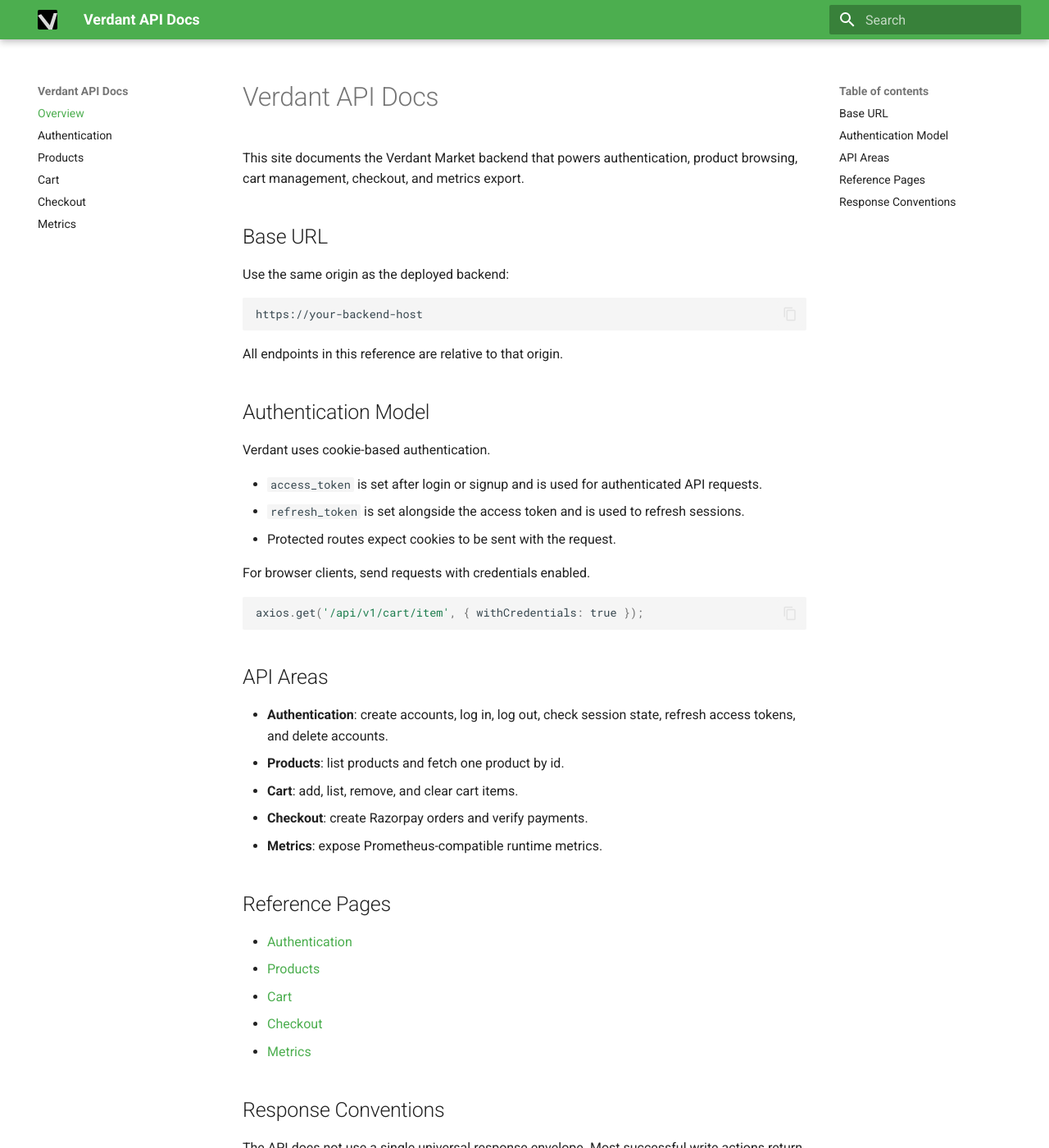
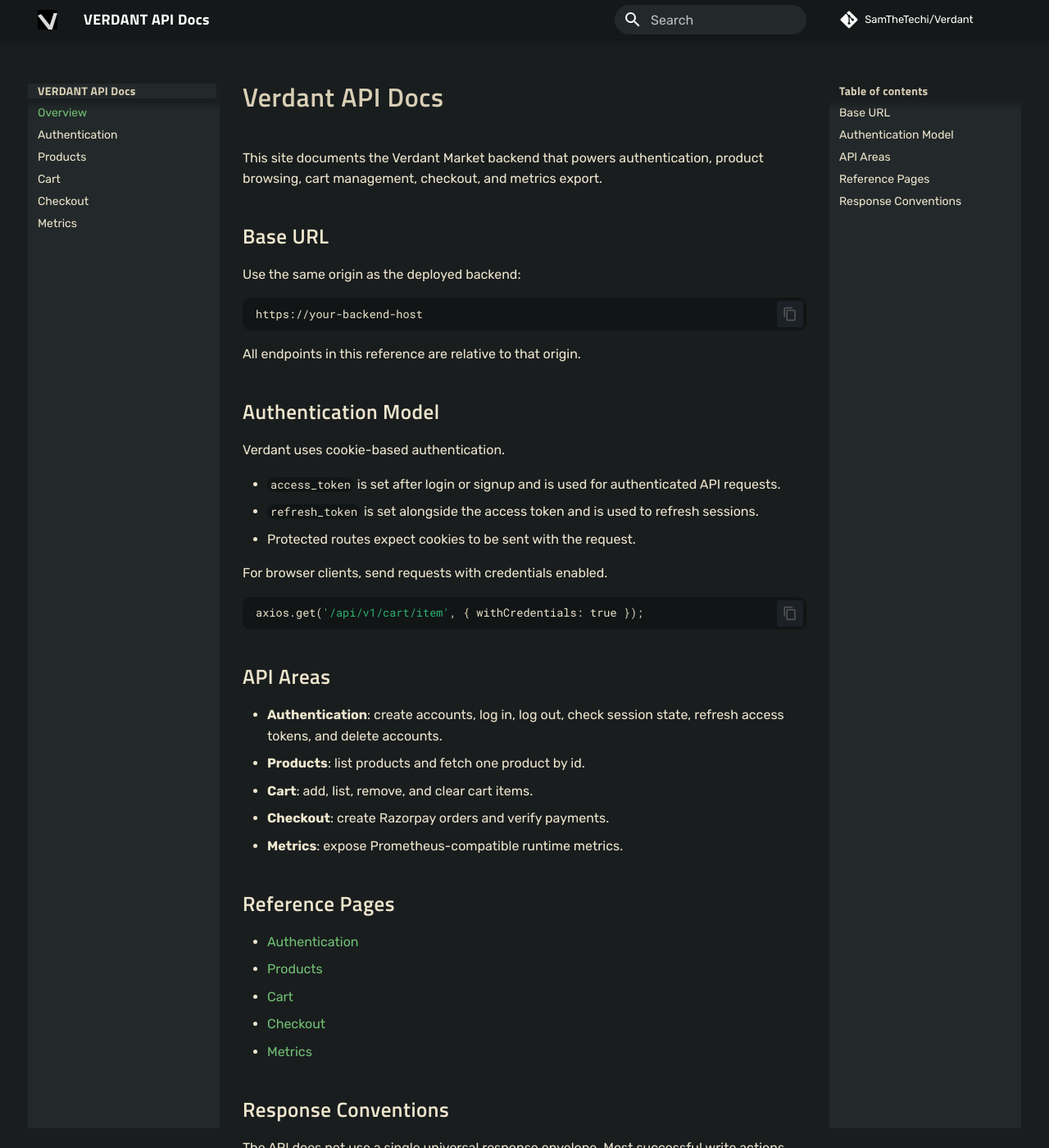
Before and after one commit to SamTheTechi/verdant, an MkDocs documentation site: the page built from backend/docs/pages/index.md, in a window 1280 px wide and 1400 px high. Shown: the whole window at 82% size. Built offline with MkDocs 1.6.1 and Material for MkDocs 9.7.7, drawn with Linux system fonts in a browser that asks for light colours; comment, search, counter and statistics services are not loaded.

Commit message:
docs styling

```diff
--- a/backend/docs/mkdocs.yml
+++ b/backend/docs/mkdocs.yml
@@ -1,17 +1,22 @@
-site_name: Verdant API Docs
+site_name: VERDANT API Docs
 site_description: Reference documentation for the Verdant Market backend APIs.
 site_url: https://verdant.samthetechi.site/docs
+repo_url: https://github.com/SamTheTechi/verdant
+repo_name: SamTheTechi/Verdant
 theme:
   name: material
   logo: assets/logo.svg
+  favicon: assets/logo.svg
   palette:
-    - scheme: default
+    - scheme: slate
       primary: green
       accent: lime
   features:
     - navigation.sections
     - navigation.expand
     - content.code.copy
+extra_css:
+  - assets/extra.css
 markdown_extensions:
   - tables
   - admonition
--- /dev/null
+++ b/backend/docs/pages/assets/extra.css
@@ -0,0 +1,88 @@
+@import url('https://fonts.googleapis.com/css2?family=Rubik:wght@400;500;700&family=Titillium+Web:wght@600;700&display=swap');
+
+:root {
+  --verdant-bg: #191d1e;
+  --verdant-surface: #23292a;
+  --verdant-surface-soft: #2c3435;
+  --verdant-text: #efe6ce;
+  --verdant-muted: #d8cfb5;
+  --verdant-accent: #aaba5b;
+  --verdant-accent-soft: #d5e8a1;
+}
+
+[data-md-color-scheme='slate'] {
+  --md-default-bg-color: var(--verdant-bg);
+  --md-default-bg-color--light: var(--verdant-surface);
+  --md-default-bg-color--lighter: var(--verdant-surface-soft);
+  --md-default-bg-color--lightest: var(--verdant-surface-soft);
+  --md-default-fg-color: var(--verdant-text);
+  --md-default-fg-color--light: var(--verdant-muted);
+  --md-default-fg-color--lighter: rgba(239, 230, 206, 0.72);
+  --md-default-fg-color--lightest: rgba(239, 230, 206, 0.28);
+  --md-primary-fg-color: var(--verdant-accent);
+  --md-primary-fg-color--light: var(--verdant-accent-soft);
+  --md-primary-fg-color--dark: #8f9f4d;
+  --md-accent-fg-color: var(--verdant-accent-soft);
+  --md-accent-fg-color--transparent: rgba(213, 232, 161, 0.1);
+  --md-code-bg-color: #111516;
+  --md-code-fg-color: var(--verdant-text);
+  --md-typeset-a-color: var(--verdant-accent-soft);
+  --md-admonition-bg-color: rgba(170, 186, 91, 0.08);
+}
+
+body,
+input {
+  font-family: 'Rubik', sans-serif;
+}
+
+.md-header__title,
+.md-nav__title,
+.md-typeset h1,
+.md-typeset h2,
+.md-typeset h3,
+.md-typeset h4 {
+  font-family: 'Titillium Web', sans-serif;
+  letter-spacing: 0.02em;
+}
+
+.md-header,
+.md-tabs {
+  background-color: #141818;
+}
+
+.md-tabs {
+  border-bottom: 1px solid rgba(239, 230, 206, 0.08);
+}
+
+.md-nav--primary .md-nav__title,
+.md-sidebar__scrollwrap,
+.md-search__form,
+.md-search__output,
+.md-typeset table:not([class]) {
+  background-color: var(--verdant-surface);
+}
+
+.md-search__form {
+  border-radius: 999px;
+}
+
+.md-typeset code,
+.md-typeset pre > code {
+  border-radius: 0.5rem;
+}
+
+.md-typeset table:not([class]) {
+  border-radius: 0.75rem;
+  overflow: hidden;
+}
+
+.md-typeset table:not([class]) th {
+  background-color: rgba(170, 186, 91, 0.12);
+  color: var(--verdant-text);
+}
+
+.md-typeset .admonition,
+.md-typeset details {
+  border-color: rgba(170, 186, 91, 0.35);
+  background-color: rgba(170, 186, 91, 0.08);
+}
```
